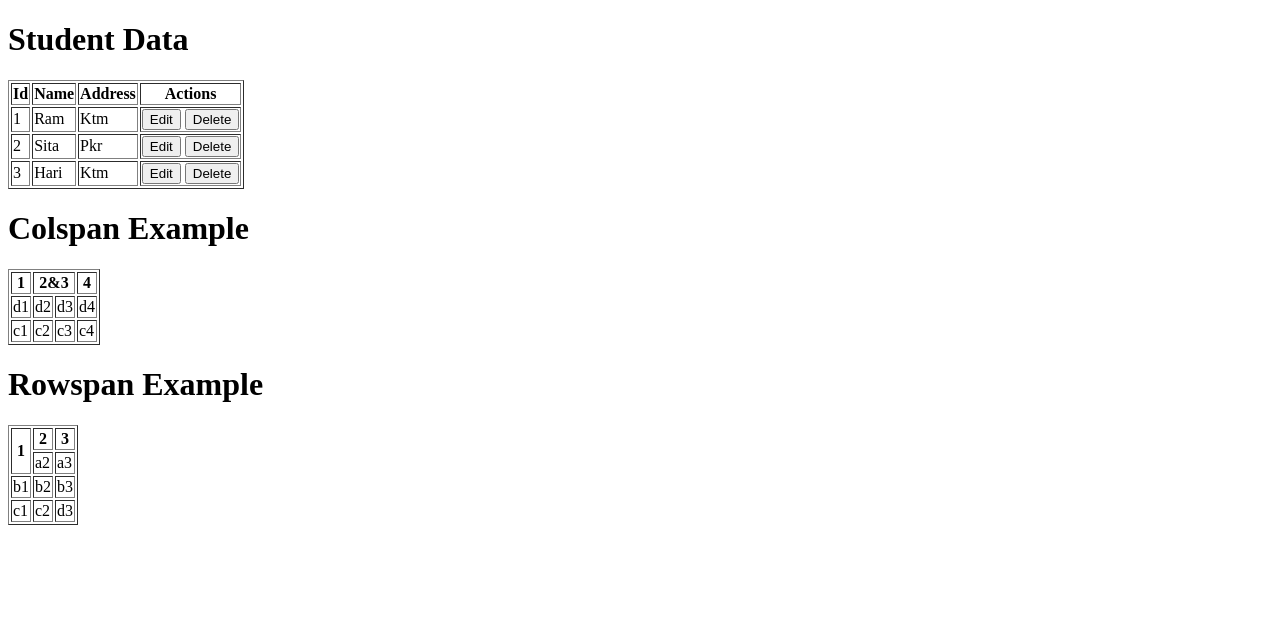
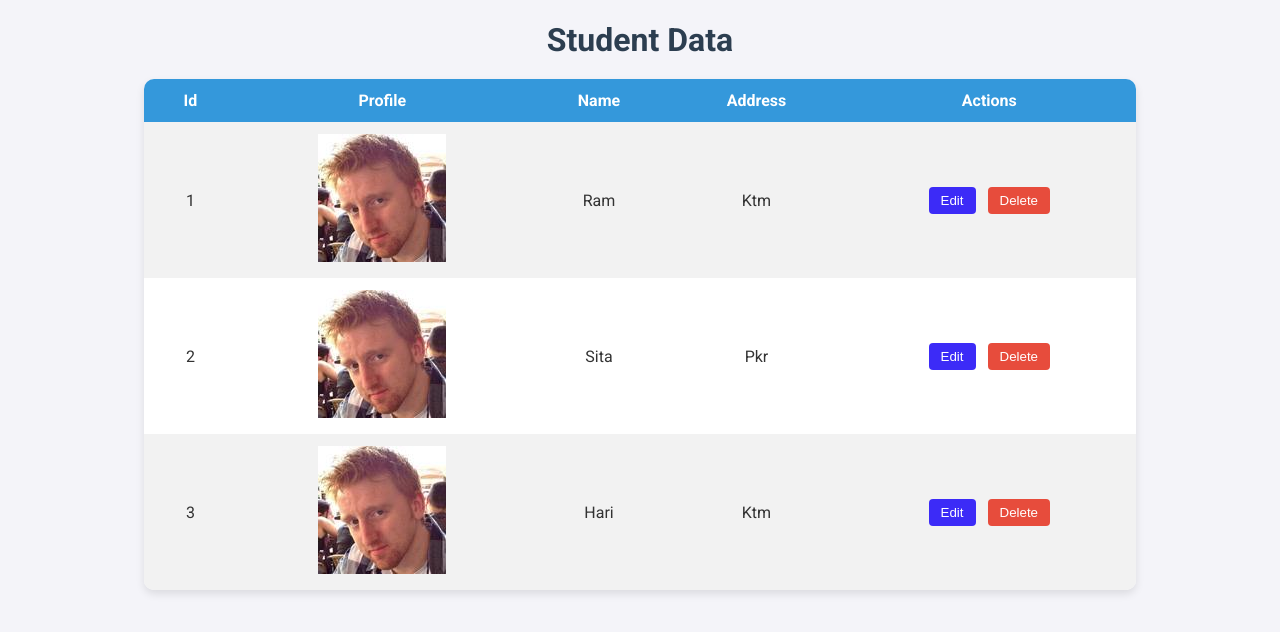
Before and after one commit to puskar29/BCAWebProject, a plain HTML site: page files/table.html in a window 1280 px wide. Drawn offline with Linux system fonts and the light colour scheme; a web font is replaced by a local one.

Commit message:
Loaded Design

```diff
--- a/css/style.css
+++ b/css/style.css
@@ -200,10 +200,6 @@ section h1{
     padding: 3px;
 }
 
-.footer-card img{
-
-}
-
 .footer .footer-card img{
     width: 100px;
     height: 100px;
--- /dev/null
+++ b/css/table.css
@@ -0,0 +1,64 @@
+@import url('https://fonts.googleapis.com/css2?family=Comic+Relief:wght@400;700&family=Roboto:ital,wght@0,100..900;1,100..900&display=swap');
+
+body{
+    font-family: "Roboto", sans-serif;
+    background-color: #f4f4f9;
+    margin: 20px;
+    color: #333;
+}
+
+h1{
+    text-align: center;
+    color: #2c3e50;
+    margin-bottom: 20px;
+}
+
+table{
+    width: 80%;
+    margin: 0 auto 40px auto;
+    border-collapse: collapse;
+    box-shadow: 0 4px 8px rgba(0, 0, 0, 0.1);
+    background-color: #fff;
+    border-radius: 10px;
+    overflow: hidden;
+}
+
+th, td{
+    padding: 12px 20px;
+    text-align: center;
+}
+
+th{
+    background-color: #3498db;
+    color: #fff;
+    font-weight: bold;
+}
+
+tr:nth-child(even){
+    background-color: #f2f2f2;
+}
+
+tr:hover{
+    background-color: #d0cccc;
+}
+
+button{
+    padding: 6px 12px;
+    margin: 0 4px;
+    border: none;
+    border-radius: 4px;
+    cursor: pointer;
+}
+
+button:hover{
+    opacity: 0.8;
+}
+button:first-child{
+    background-color: #3c2bf7;
+    color: #fff;
+}
+
+button:last-child{
+    background-color: #e74c3c;
+    color: #fff;
+}
--- a/files/table.html
+++ b/files/table.html
@@ -3,19 +3,22 @@
 <head>
     <meta charset="UTF-8">
     <meta name="viewport" content="width=device-width, initial-scale=1.0">
+    <link rel="stylesheet" href="../css/table.css">
     <title>Table</title>
 </head>
 <body>
     <h1>Student Data</h1>
-    <table border="1">
+    <table>
         <tr>
             <th>Id</th>
+            <th>Profile</th>
             <th>Name</th>
             <th>Address</th>
             <th>Actions</th>
         </tr>
         <tr>
             <td>1</td>
+            <td><img src="../images/pfp.jpg" alt="" class=""pro-image"></td>
             <td>Ram</td>
             <td>Ktm</td>
             <td>
@@ -25,6 +28,7 @@
         </tr>
         <tr>
             <td>2</td>
+            <td><img src="../images/pfp.jpg" alt="" class=""pro-image"></td>
             <td>Sita</td>
             <td>Pkr</td>
             <td>
@@ -34,6 +38,7 @@
         </tr>
         <tr>
             <td>3</td>
+            <td><img src="../images/pfp.jpg" alt="" class=""pro-image"></td>
             <td>Hari</td>
             <td>Ktm</td>
             <td>
@@ -43,51 +48,5 @@
         </tr>
     </table>
 
-
-    <h1>Colspan Example</h1>
-    <table border="1">
-        <tr>
-            <th>1</th>
-            <th colspan="2">2&3</th>
-            <th>4</th>
-        </tr>
-        <tr>
-            <td>d1</td>
-            <td>d2</td>
-            <td>d3</td>
-            <td>d4</td>
-        </tr>
-        <tr>
-            <td>c1</td>
-            <td>c2</td>
-            <td>c3</td>
-            <td>c4</td>
-        </tr>
-    </table>
-
-    <h1>Rowspan Example</h1>
-    <table border="1">
-        <tr>
-            <th rowspan="2">1</th>
-            <th>2</th>
-            <th>3</th>
-        </tr>
-        <tr>
-            <td>a2</td>
-            <td>a3</td>
-        </tr>
-        <tr>
-            <td>b1</td>
-            <td>b2</td>
-            <td>b3</td>
-        </tr>
-        <tr>
-            <td>c1</td>
-            <td>c2</td>
-            <td>d3</td>
-        </tr>
-
-    </table>
-
 </body>
 </html>
```
Also changed, not shown: images/pfp.jpg (added).
